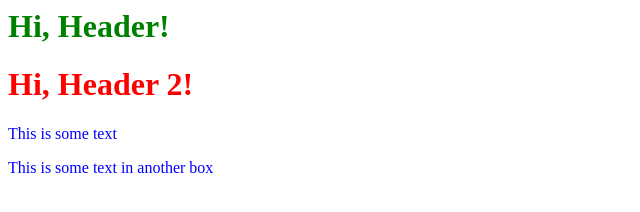
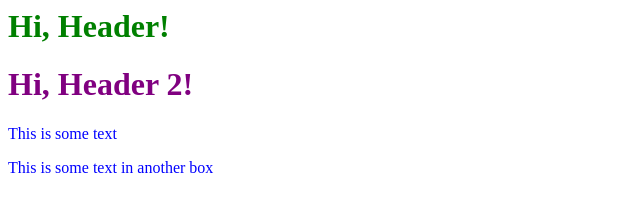
Before and after one commit to maxinekho/webf18, a plain HTML site: page index.html in a window 1280 px wide. Shown: the whole page, without its empty margins (0-640 px from the left). Drawn offline with Linux system fonts and the light colour scheme.

Commit message:
Update index.html

```diff
--- a/index.html
+++ b/index.html
@@ -5,6 +5,7 @@
       p{ color:blue; }
     </style>
     <link rel="stylesheet" href="style.css">
+    <link rel="stylesheet" href="override.css">
   </head>
     <body>
       <h1 style="color:green;">Hi, Header!</h1>
```
